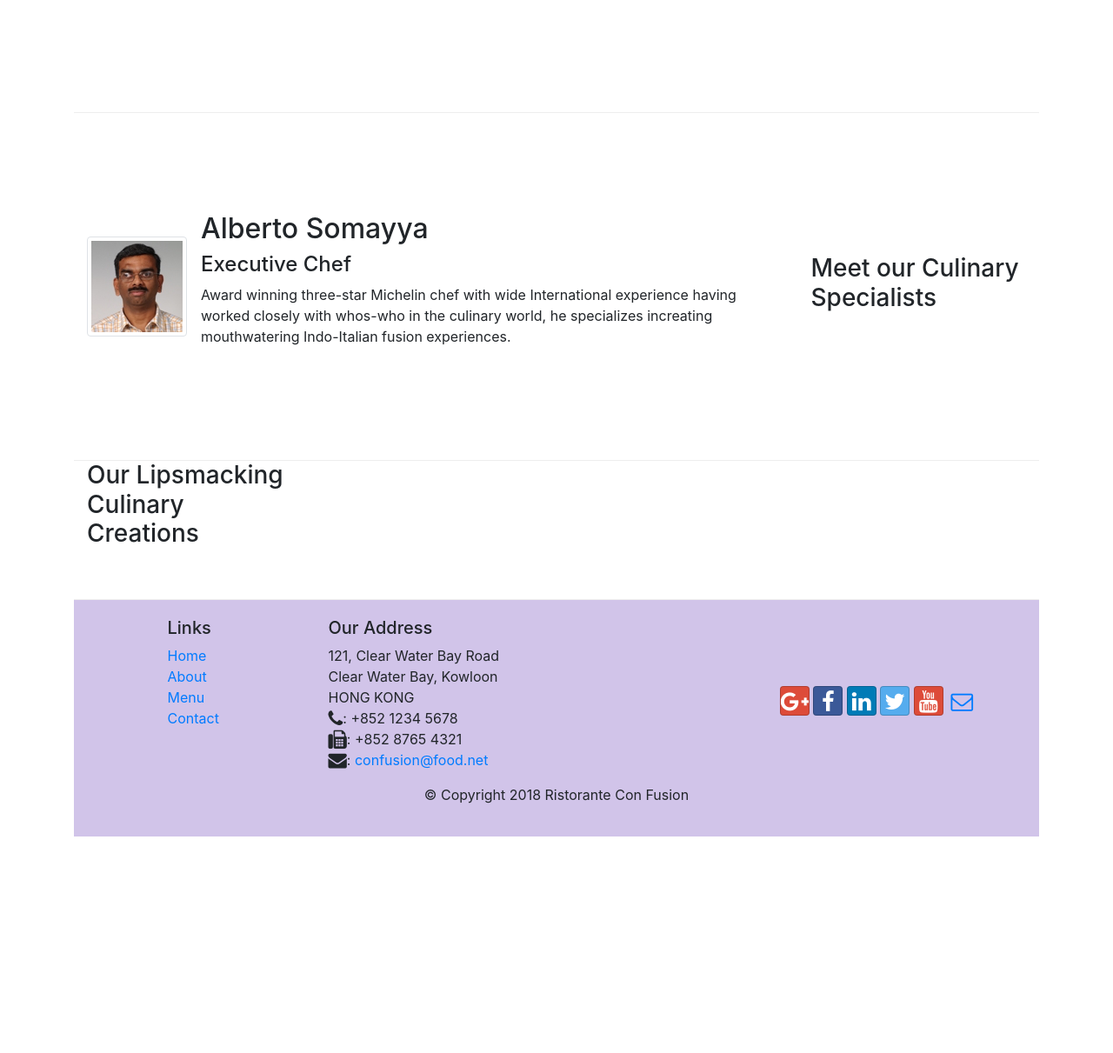
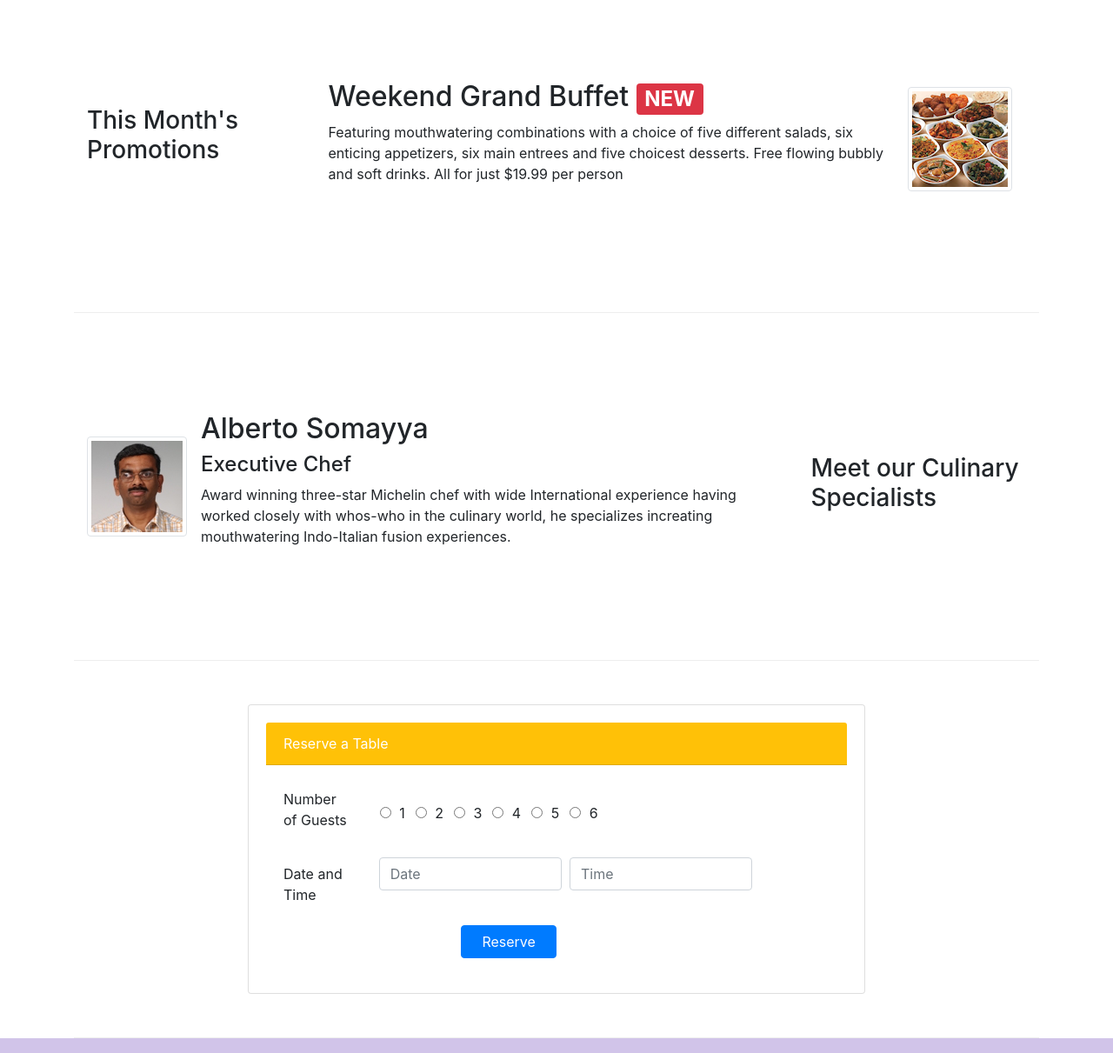
Before and after one commit to Daim-Nickel-Penny/conFusion, a website: page index.html in a window 1280 px wide. Shown: the part 774-1985 px from the top of the page at 87% size. Before the commit the page ends 1736 px from the top, so only its background shows below. Drawn offline with nearby package versions, Linux system fonts and the light colour scheme.

Commit message:
Reserve Form Added

```diff
--- a/css/styles.css
+++ b/css/styles.css
@@ -34,3 +34,9 @@ body{
 .navbar-dark{
     background-color: #512DA8;
 }
+
+@media (max-width: 768px){
+    .radio-inline{
+    display: block;
+    }
+  }
--- a/index.html
+++ b/index.html
@@ -42,6 +42,9 @@
                 <div class="col-12 col-sm align-self-center">
                     <img src="img/logo.png" class="img-fluid">
                 </div>
+                <div class="col-12 col-sm align-self-center">
+                    <a class="btn btn-lg btn-warning" href="#book">Resereve Table</a>
+                </div>
             </div>
         </div>
     </header>
@@ -61,17 +64,26 @@
 
             </div>
         </div>
+        </div>
 
 
         <div class="row row-content align-items-center">
-            <div class="col-12 col-sm-4 col-md-3">
+            <div class="col-12 col-sm-4 col-md-3 order-sm-first">
                 <h3>This Month's Promotions</h3>
             </div>
-            <div class="col col-sm col-md">
-                <h2>Weekend Grand Buffet</h2>
-                <p>Featuring mouthwatering combinations with a choice of five different salads, six enticing appetizers, six main entrees and five choicest desserts. Free flowing bubbly and soft drinks. All for just $19.99 per person </p>
+            <div class="col col-sm col-md ">
+                <div class="media">
+                    <img class="d-flex mr-3 img-thumbnail align-self-center order-sm-last" src="img/buffet.png" alt="buffet">
+                   <div class="media-body">
+                <h2 class="mt-0">Weekend Grand Buffet <span class="badge badge-danger">NEW</span> </h2>
+                <p class="d-none d-sm-block">Featuring mouthwatering combinations with a choice of five different salads, six enticing appetizers, six main entrees and five choicest desserts. Free flowing bubbly and soft drinks.
+                    All for just $19.99 per person </p>
+
             </div>
         </div>
+        </div>
+        </div>
+
 
         <div class="row row-content align-items-center">
             <div class="col-12 col-sm-4 order-sm-last col-md-3" >
@@ -91,6 +103,72 @@
             </div>
         </div>
     </div>
+
+    <div class="container" >
+        <div class="row row-content justify-content-md-center " id="book">
+    <div class="col-12 col-sm-8" >
+    <div class="card card-body">
+        <div class="card-header bg-warning text-white ">
+          Reserve a Table
+        </div>
+        <div class="card-body">
+            <form>
+                <div class="form-group row">
+               <label for="form-check-input" class="col-form-label col-12 col-sm-2 mb-2 mr-3">Number of Guests</label>
+                <div class="form-check form-check-inline">
+                    <label class="form-check-label">
+                      <input class="form-check-input" type="radio" name="inlineRadioOptions" id="inlineRadio1" value="option1" > 1
+                    </label>
+                  </div>
+                  <div class="form-check form-check-inline">
+                    <label class="form-check-label">
+                      <input class="form-check-input" type="radio" name="inlineRadioOptions" id="inlineRadio2" value="option2"> 2
+                    </label>
+                  </div>
+                  <div class="form-check form-check-inline ">
+                    <label class="form-check-label">
+                      <input class="form-check-input" type="radio" name="inlineRadioOptions" id="inlineRadio3" value="option3" > 3
+                    </label>
+                  </div>
+                  <div class="form-check form-check-inline">
+                    <label class="form-check-label">
+                      <input class="form-check-input" type="radio" name="inlineRadioOptions" id="inlineRadio2" value="option2"> 4
+                    </label>
+                  </div>
+                  <div class="form-check form-check-inline">
+                    <label class="form-check-label">
+                      <input class="form-check-input" type="radio" name="inlineRadioOptions" id="inlineRadio2" value="option2"> 5
+                    </label>
+                  </div>
+                  <div class="form-check form-check-inline">
+                    <label class="form-check-label">
+                      <input class="form-check-input" type="radio" name="inlineRadioOptions" id="inlineRadio2" value="option2"> 6
+                    </label>
+                  </div>
+                </div>
+
+
+                <div class="form-group row">
+                    <label for="datime" class="col-form-label col-12 col-sm-2 offset-1 ml-0 ">Date and Time</label>
+                    <div class="col-12 col-sm-4 ">
+                        <input type="text" class="form-control " id="date" name="date" placeholder="Date"  style="width: 210px;">
+                    </div>
+                    <div class="col-12 col-sm-4">
+                        <input type="text" class="form-control" id="time" name="time" placeholder="Time" style="width: 210px;">
+                    </div>
+                </div>
+              </form>
+              <div class="row ">
+                  <div class=" col-12 col-sm-4"></div>
+          <a href="#" class="btn btn-primary col-12 col-sm-2 align-self-center ">Reserve</a>
+        </div>
+        </div>
+        </div>
+        </div>
+      </div>
+      </div>
+
+
 
     <footer class="footer">
         <div class="container">
```
